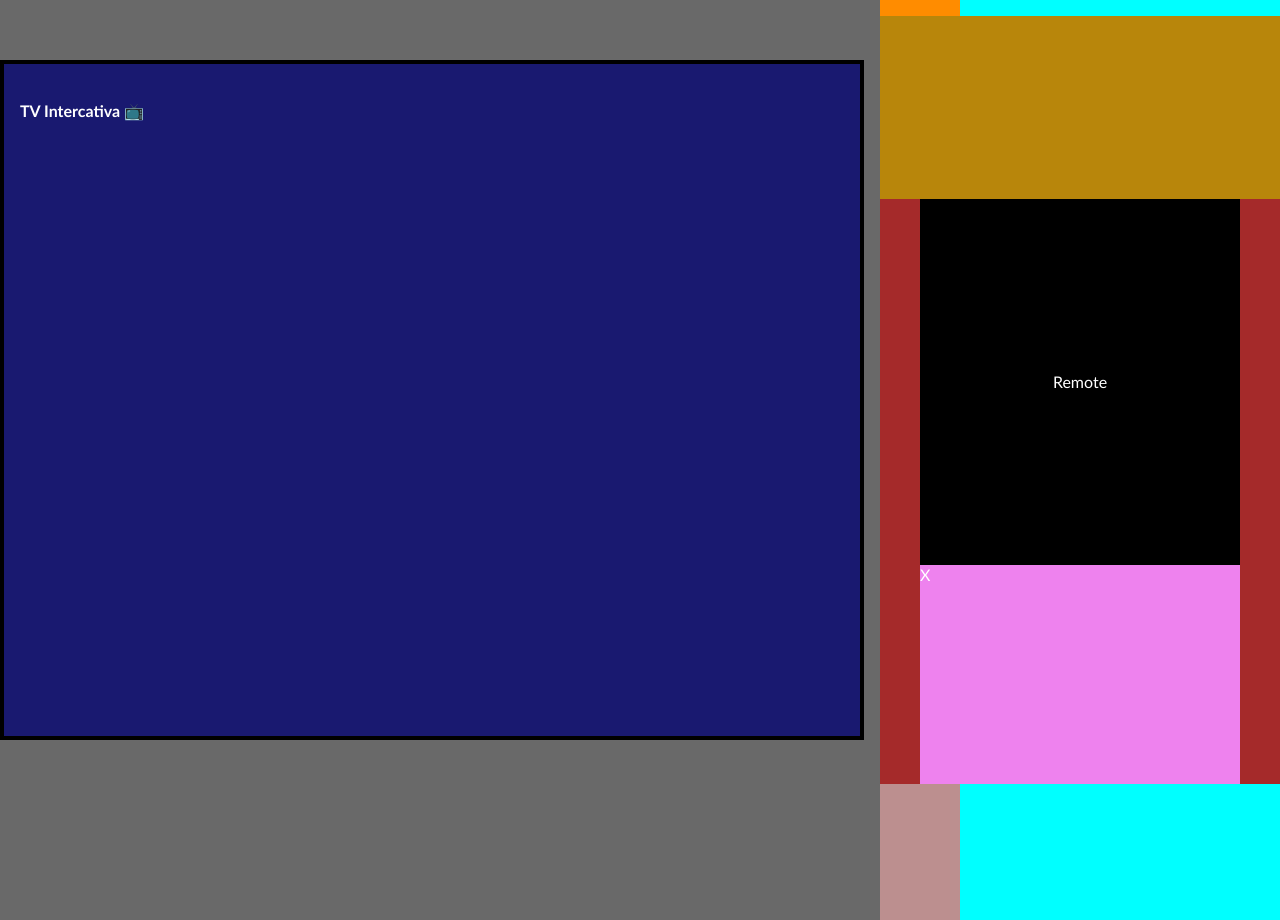
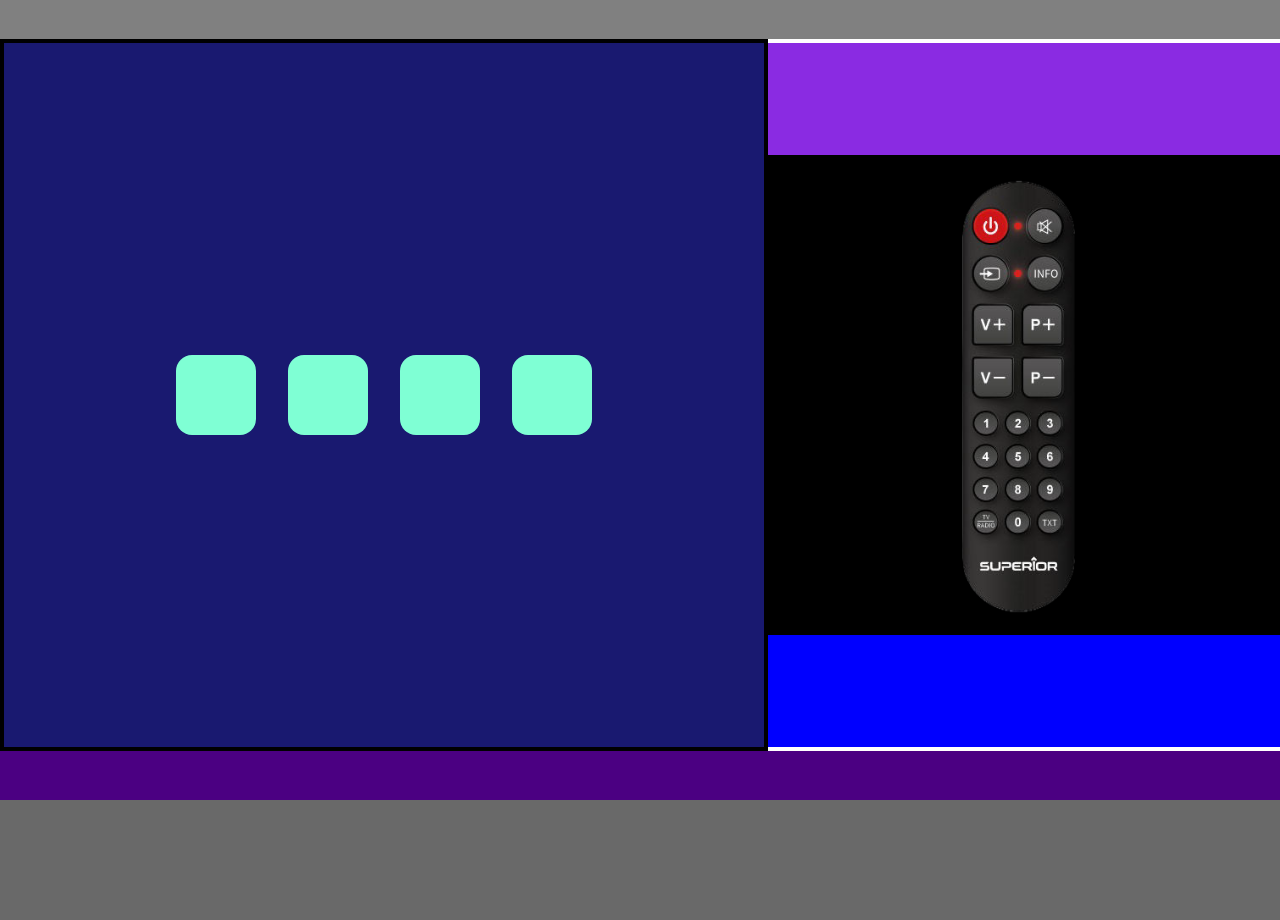
Before and after one commit to Ramer8/tvInteractiva, a plain HTML site: page index.html in a window 1280 px wide. After the commit the page ends 800 px from the top, so only its background shows below. Drawn offline with Linux system fonts and the light colour scheme.

Commit message:
css layout and added code in main.js

```diff
--- a/css/styles.css
+++ b/css/styles.css
@@ -1,94 +1,131 @@
 body {
-    padding: 0;
-    margin: 0;
-    background-color: dimgray;
-    font-family: 'Trebuchet MS', 'Lucida Sans Unicode', 'Lucida Grande', 'Lucida Sans', Arial, sans-serif;
-    color: white;
-}
-
-#boxBackground {
     padding: 0;
     margin: 0;
 
     height: 100vh;
     width: 100vw;
+    background-color: dimgray;
+    font-family: "Trebuchet MS",
+        "Lucida Sans", Arial, sans-serif;
+
+    color: white;
 
     display: flex;
-
+    flex-direction: column;
     justify-content: center;
     align-items: center;
-    gap: 1em;
+}
+
+header {
+    height: 5.2em;
+    width: 100%;
+    background-color: gray;
+}
+
+section {
+    height: 47.6em;
+    width: 100%;
+
+    display: flex;
+    flex-direction: row;
+    align-items: center;
+    justify-content: center;
+    background-color: white;
+}
+
+footer {
+    height: 6.6em;
+    width: 100%;
+    background-color: indigo;
 }
 
 #frame {
-    width: 55em;
-    height: 40em;
+    width: 65em;
+    height: 44em;
     background-color: midnightblue;
-    padding: 1em 1em;
+    /* padding: 1em 1em; */
+
+    /* display: flex;
     justify-content: center;
+    align-items: center; */
+    border: black solid 4px;
+    display: flex;
+    flex-direction: row;
     align-items: center;
-    border: black solid 4px;
+    justify-content: center;
+    gap: 2em;
 
 }
 
 #leftSide {
-    width: 25em;
-    height: 65em;
+    width: 35em;
+    height: 44em;
 
+    display: flex;
+    background-color: gray;
+
+    display: flex;
     flex-direction: column;
-    display: flex;
-
-    background-color: aqua;
-}
-
-#rightSpace {
-    width: 5em;
-    height: 100em;
-    background-color: darkorange;
-
-}
-
-#upperSpace {
-    width: 25em;
-    height: 25em;
-    background-color: darkgoldenrod;
-    flex-direction: row;
-    justify-content: flex-start;
-    align-items: center;
-}
-
-#center {
-    width: 25em;
-    height: 60vw;
-
-    background-color: brown;
-    flex-direction: column;
-    display: flex;
-    justify-content: center;
-    align-items: center;
-}
-
-#remote {
-    background-color: black;
-    width: 20em;
-    height: 50em;
-
-    flex-direction: column;
-    display: flex;
-    justify-content: center;
-    align-items: center;
-}
-
-#bottomSpace {
-    background-color: violet;
-    width: 20em;
-    height: 30em;
     align-items: center;
     justify-content: center;
 }
 
-#leftSpace {
+#topLeft {
+    width: 32em;
+    height: 10em;
+    background-color: blueviolet;
+}
+
+#centerLeft {
+    width: 32em;
+    height: 30em;
+    background-color: black;
+    display: flex;
+
+    display: flex;
+    flex-direction: column;
+    align-items: center;
+    justify-content: center;
+
+}
+
+#remote {
+    width: 7em;
+    height: 30em;
+    padding-left: 4em;
+    background-image: url("../img/mando.png");
+    background-repeat: no-repeat;
+    background-attachment: local;
+    background-size: contain;
+    border-radius: 2em;
+
+}
+
+#bottomLeft {
+    width: 32em;
+    height: 10em;
+    background-color: blue;
+}
+
+.cuadrado {
     width: 5em;
-    height: 100em;
-    background-color: rosybrown;
+    height: 5em;
+    background-color: aquamarine;
+    border-radius: 1em;
 }
+
+.seleccionado1 {
+    background-color: green;
+}
+
+.seleccionado2 {
+    background-color: blueviolet;
+}
+
+.seleccionado3 {
+    background-color: red;
+}
+
+.seleccionado4 {
+    background-color: yellow;
+}
--- /dev/null
+++ b/css/styles2.css
@@ -0,0 +1,17 @@
+body {
+    padding: 0;
+    margin: 0;
+
+    height: 100vh;
+    width: 100vw;
+    background-color: dimgray;
+    font-family: "Trebuchet MS",
+        "Lucida Sans", Arial, sans-serif;
+
+    color: white;
+
+    display: flex;
+    flex-direction: column;
+    justify-content: center;
+    align-items: center;
+}
--- a/index.html
+++ b/index.html
@@ -9,18 +9,23 @@
   </head>
 
   <body>
-    <div id="boxBackground">
-      <div id="frame"><h4>TV Intercativa 📺</h4></div>
+    <header></header>
+    <section>
+      <div id="frame">
+        <div class="cuadrado" id="cuadrado1"></div>
+        <div class="cuadrado" id="cuadrado2"></div>
+        <div class="cuadrado" id="cuadrado3"></div>
+        <div class="cuadrado" id="cuadrado4"></div>
+      </div>
       <div id="leftSide">
-        <div id="rightSpace">R</div>
-        <div id="center">
-          <div id="upperSpace"></div>
-          <div id="remote">Remote</div>
-          <div id="bottomSpace">X</div>
+        <div id="topLeft"></div>
+        <div id="centerLeft">
+          <div id="remote"></div>
         </div>
-        <div id="leftSpace"></div>
+        <div id="bottomLeft"></div>
       </div>
-    </div>
+    </section>
+    <footer></footer>
     <script src="./js/main.js"></script>
   </body>
 </html>
--- a/js/main.js
+++ b/js/main.js
@@ -0,0 +1,27 @@
+const cuadrados = document.getElementsByClassName("cuadrado")
+
+const arrayCuadrados = Array.from(cuadrados)
+console.log(arrayCuadrados)
+
+// for (let index = 0; index < cuadrados.length; index++) {
+//   cuadrados[index].addEventListener("click", (e) => {
+//     // console.log("hola, me has clickeado")
+//     console.log(e.target.id)
+//     document.getElementById(e.target.id).classList.add("selecionado")
+//   })
+// }
+
+arrayCuadrados.map((cuadrito, indice) => {
+  cuadrito.addEventListener("click", (e) => {
+    console.log("hola lo clickeaste")
+    document
+      .getElementById(e.target.id)
+      .classList.add("seleccionado" + e.target.id.slice(-1))
+    console.log(arrayCuadrados)
+  })
+})
+
+// let prueba = document
+// cuadrados.addEventListener("click", () => {
+//   console.log("hola, me has clickeado")
+// })
```
Also changed, not shown: img/mando.png (added), 1 other file.
